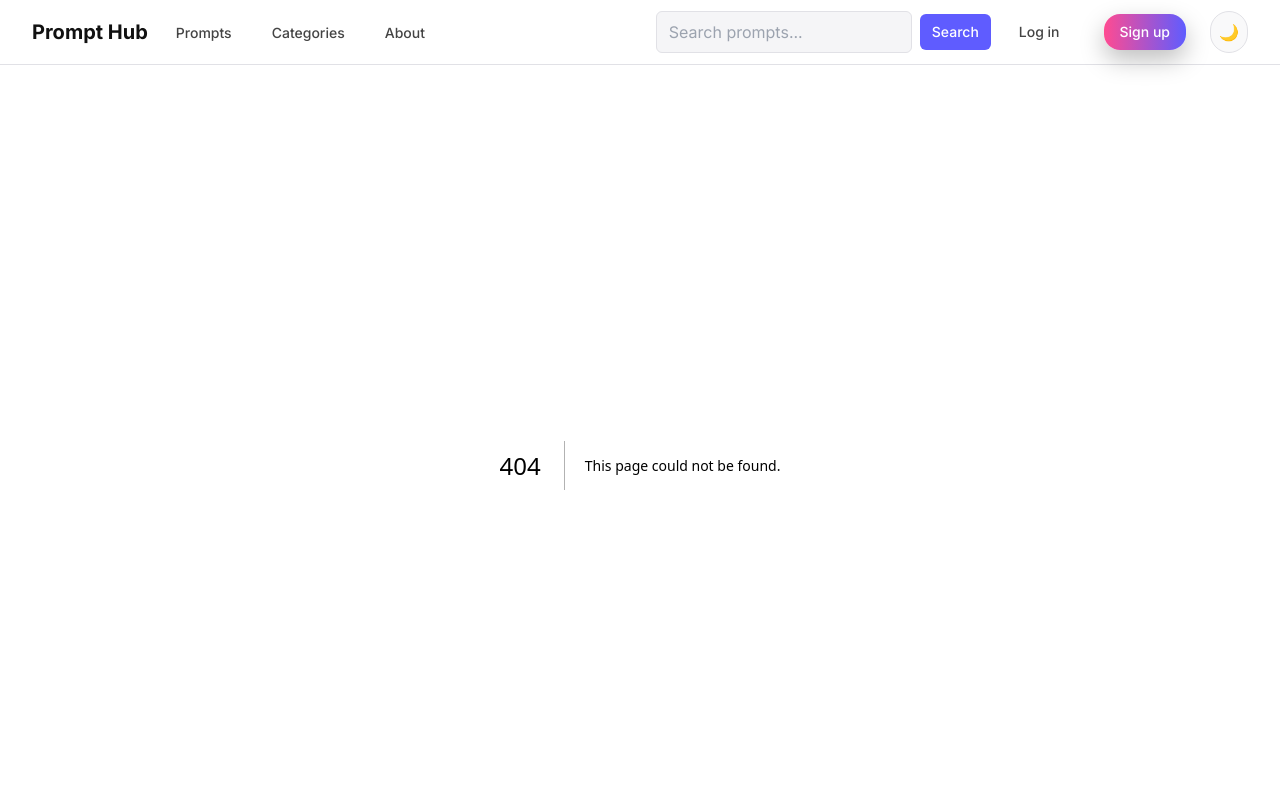
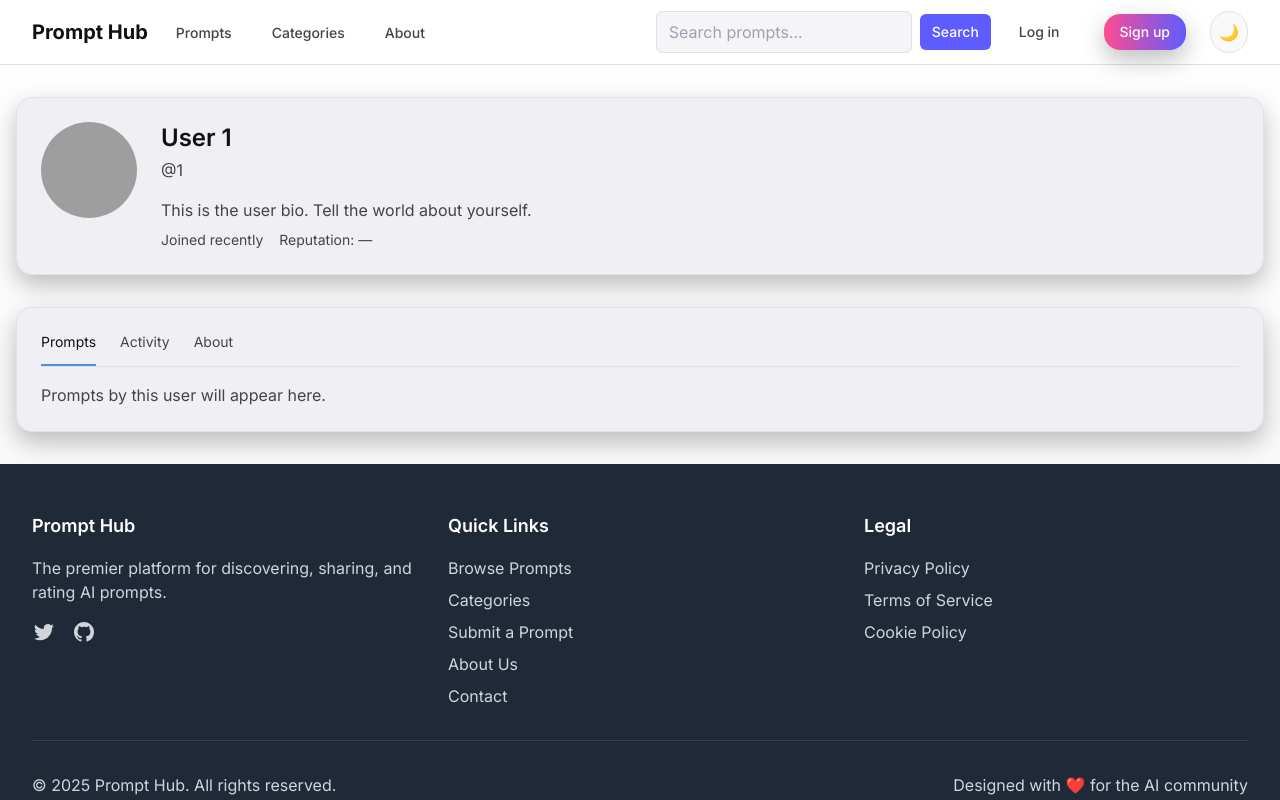
Before and after one commit to ZionX42/rate-my-prompt, a Next.js app: page /users/1 in a window 1280 px wide. Before the commit this address had no page. Shown: the top 800 px of the page. Built offline with nearby package versions, Linux system fonts and the light colour scheme; grey boxes are pictures that could not be loaded.

Commit message:
feat(users): add /users/[id] profile page template (4.1.1)

```diff
--- /dev/null
+++ b/app/users/[id]/not-found.tsx
@@ -0,0 +1,8 @@
+export default function NotFound() {
+  return (
+    <main className="container mx-auto px-4 py-16 text-center">
+      <h1 className="text-2xl font-semibold text-heading">User not found</h1>
+      <p className="text-subtext mt-2">Check the URL or try again later.</p>
+    </main>
+  );
+}
--- /dev/null
+++ b/app/users/[id]/page.tsx
@@ -0,0 +1,61 @@
+import React from 'react';
+import Image from 'next/image';
+
+// User profile page template
+// Verification: navigating to /users/[id] renders this layout.
+// Data fetching is deferred to future tasks; this template displays placeholders.
+export default async function UserProfilePage({ params }: { params: { id: string } }) {
+  const { id } = params;
+
+  // Future: fetch user via Prisma when auth/session is wired (2.2.3), e.g. prisma.user.findUnique({ where: { id } })
+  // For now, show a presentational shell so routes and layout are verified.
+  const displayName = `User ${id.slice(0, 6)}`;
+
+  return (
+    <main className="container mx-auto px-4 py-8">
+      <section className="card p-6 mb-8">
+        <div className="flex items-start gap-6">
+          <div className="relative w-24 h-24 shrink-0 rounded-full overflow-hidden bg-muted">
+            {/* Placeholder avatar; to be replaced with user.image */}
+            <Image
+              src="/avatar-placeholder.png"
+              alt="User avatar"
+              fill
+              sizes="96px"
+              className="object-cover"
+            />
+          </div>
+
+          <div className="flex-1">
+            <h1 className="text-2xl font-semibold text-heading">{displayName}</h1>
+            <p className="text-subtext mt-1">@{id}</p>
+
+            <div className="mt-4 space-y-2">
+              {/* Bio placeholder; to be editable in 4.1.2 */}
+              <p className="text-body">This is the user bio. Tell the world about yourself.</p>
+              <div className="flex flex-wrap gap-4 text-sm text-subtext">
+                <span>Joined recently</span>
+                <span>Reputation: —</span>
+              </div>
+            </div>
+          </div>
+        </div>
+      </section>
+
+      <section className="card p-6">
+        {/* Tabs placeholder for future subsections: Prompts, Activity, About */}
+        <nav className="border-b border-border mb-4">
+          <ul className="flex gap-6 text-sm">
+            <li className="pb-3 border-b-2 border-accent-blue text-heading">Prompts</li>
+            <li className="pb-3 text-subtext">Activity</li>
+            <li className="pb-3 text-subtext">About</li>
+          </ul>
+        </nav>
+
+        <div className="text-subtext">
+          Prompts by this user will appear here.
+        </div>
+      </section>
+    </main>
+  );
+}
```
